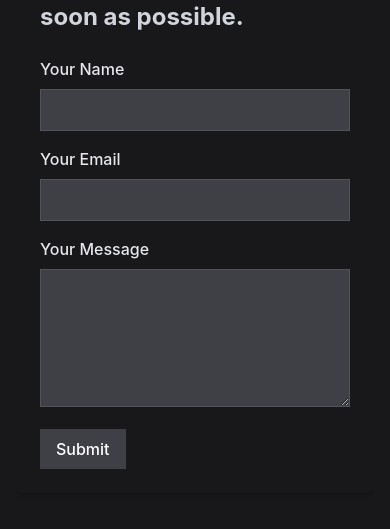
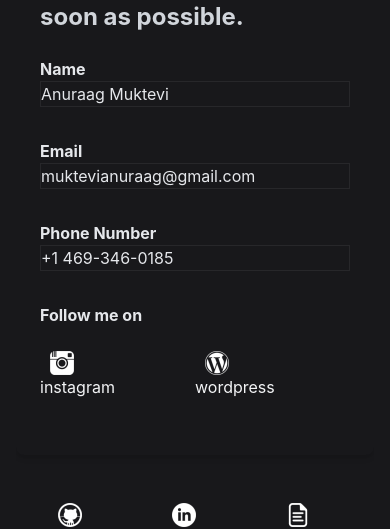
Before and after one commit to anuraagm/personal-website, a React (Create React App) app in the folder frontend/: page / in a window 390 px wide. Shown: the part 591-1120 px from the top of the page. Built offline with nearby package versions, Linux system fonts and the light colour scheme; no server answers.

Commit message:
Temporary fix contact component

```diff
--- a/frontend/src/component/Contact/ContactComponent.js
+++ b/frontend/src/component/Contact/ContactComponent.js
@@ -1,4 +1,6 @@
 import React, { useState } from 'react';
+import instagram from './instagram.png';
+import wordpress from './wordpress.png';
 
 const ContactComponent = () => {
   const [name, setName] = useState('');
@@ -14,60 +16,52 @@ const ContactComponent = () => {
 
   return (
     <div className="ContactComponent dark:bg-zinc-800 p-6 rounded-lg shadow-md">
-      <form onSubmit={handleSubmit}>
-        <h5 className="text-2xl font-bold text-gray-300 mb-6">Drop in a message and I'll get in touch with you as soon as possible.</h5>
-        <div className="mb-4">
+      <h5 className="text-2xl font-bold text-gray-300 mb-6 md:w-2/3">Drop in a message and I'll get in touch with you as soon as possible.</h5>
+      <div className="mb-8">
         <label
-            className="block text-gray-200 font-medium mb-2"
+          className="block font-bold text-gray-200"
           htmlFor="name"
         >
-            Your Name
+          Name
         </label>
-          <input
-            className="w-full border border-zinc-600 text-gray-200 bg-zinc-700 p-2"
-            type="text"
-            id="name"
-            value={name}
-            onChange={(e) => setName(e.target.value)}
-          />
+        <p className="w-full border text-gray-200 border-zinc-800">
+          Anuraag Muktevi
+        </p>
       </div>
-        <div className="mb-4">
+      <div className="mb-8">
         <label
-            className="block text-gray-200 font-medium mb-2"
+          className="block font-bold text-gray-200"
           htmlFor="email"
         >
-            Your Email
+          Email
         </label>
-          <input
-            className="w-full border border-zinc-600 text-gray-200 bg-zinc-700 p-2"
-            type="email"
-            id="email"
-            value={email}
-            onChange={(e) => setEmail(e.target.value)}
-          />
+        <p className="w-full border text-gray-200 border-zinc-800">
+          muktevianuraag@gmail.com
+        </p>
       </div>
-        <div className="mb-4">
+      <div className="mb-8">
         <label
-            className="block text-gray-200 font-medium mb-2"
+          className="block text-gray-200 font-bold"
           htmlFor="message"
         >
-            Your Message
+          Phone Number
         </label>
-          <textarea
-            className="w-full border border-zinc-600 text-gray-200 bg-zinc-700 p-2"
-            id="message"
-            rows="5"
-            value={message}
-            onChange={(e) => setMessage(e.target.value)}
-          />
+        <p className="w-full border border-zinc-800 text-gray-200">
+          +1 469-346-0185
+        </p>
       </div>
-        <button
-          className="bg-zinc-700 hover:bg-zinc-600 text-white font-medium py-2 px-4"
-          type="submit"
+      <div className="mb-8">
+        <label
+          className="block text-gray-200 font-bold mb-6"
+          htmlFor="message"
         >
-          Submit
-        </button>
-      </form>
+          Follow me on
+        </label>
+        <div className="grid grid-cols-2">
+            <a href="https://www.instagram.com/thegaaruverse/"><figure><img style={{marginLeft:10}} src={instagram}/><figcaption className="text-xxs text-gray-100">instagram</figcaption></figure></a>
+            <a href="https://thegaaruverse.wordpress.com/"><figure><img style={{marginLeft:10}} src={wordpress}/><figcaption className="text-xxs text-gray-100">wordpress</figcaption></figure></a>
+        </div>
+      </div>
     </div>
   );
 };
--- a/frontend/src/component/Skill/SkillComponent.js
+++ b/frontend/src/component/Skill/SkillComponent.js
@@ -25,7 +25,7 @@ function SkillComponent() {
                     <div className="flex flex-wrap">
                         {skills.map((element, index) =>
                             <div key={index} className='w-1/3 p-2'>
-                                <a href="#" class="block p-6 bg-white border border-gray-200 rounded-sm shadow hover:bg-zinc-100 dark:bg-zinc-800 dark:border-zinc-700 dark:hover:bg-zinc-700 flex justify-center items-center">
+                                <a href="#skills" class="block p-6 bg-white border border-gray-200 rounded-sm shadow hover:bg-zinc-100 dark:bg-zinc-800 dark:border-zinc-700 dark:hover:bg-zinc-700 flex justify-center items-center">
                                     <h5 class="mb-2 lg:text-2xl font-bold tracking-tight text-gray-100">{element.technology_name}</h5>
                                 </a>
                             </div>
```
Also changed, not shown: frontend/src/component/Contact/instagram.png (added), frontend/src/component/Contact/wordpress.png (added). Lines whose indentation alone changed are shown as unchanged.
